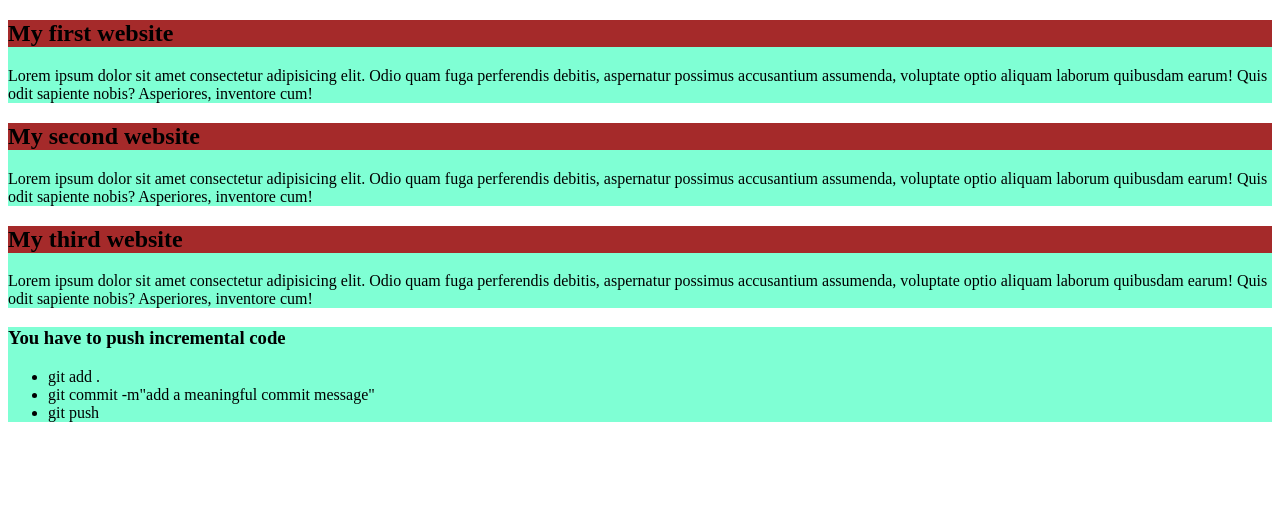
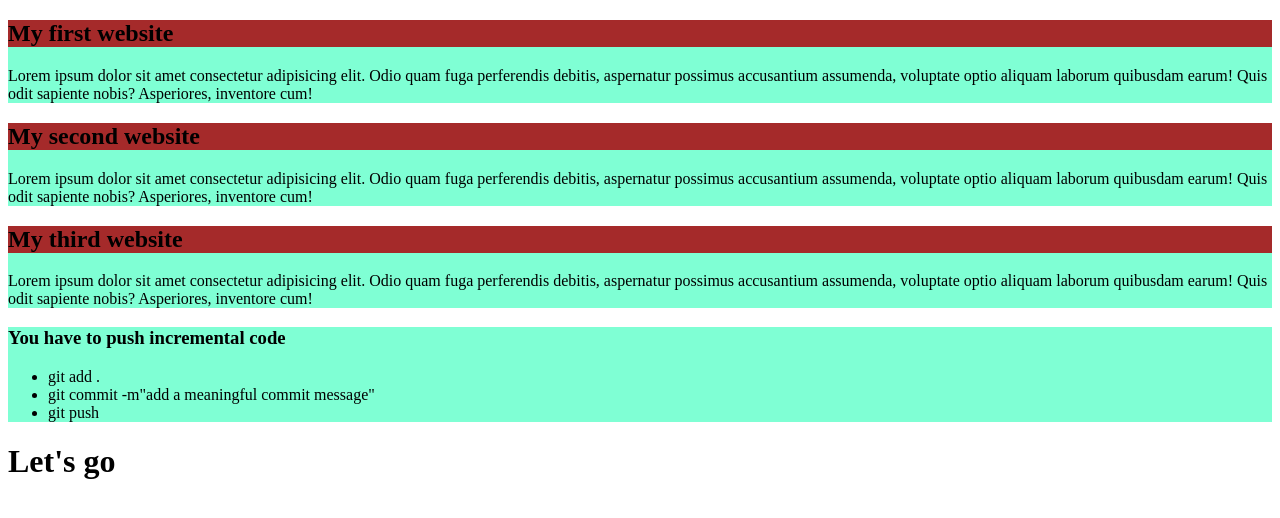
Before and after one commit to HasibulHasan13/My-Github-Repo, a plain HTML site: page index.html in a window 1280 px wide. Drawn offline with Linux system fonts and the light colour scheme.

Commit message:
first commit

```diff
--- a/index.html
+++ b/index.html
@@ -27,5 +27,6 @@
             <li>git push</li>
         </ul>
     </div>
+    <h1>Let's go</h1>
 </body>
 </html>
```
